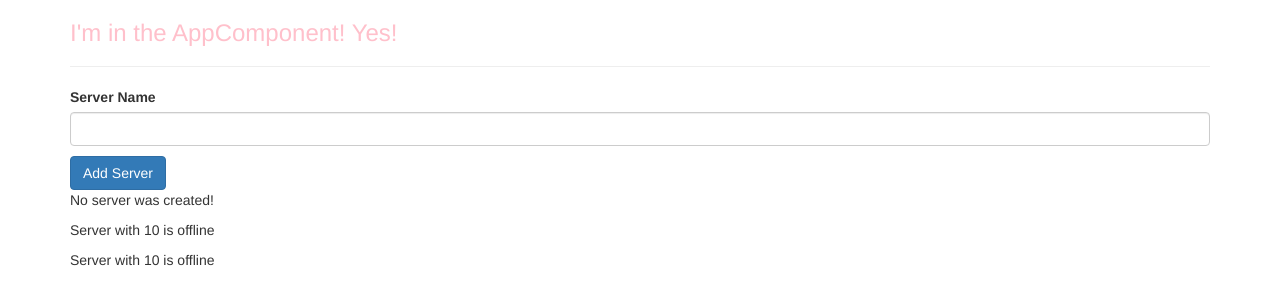
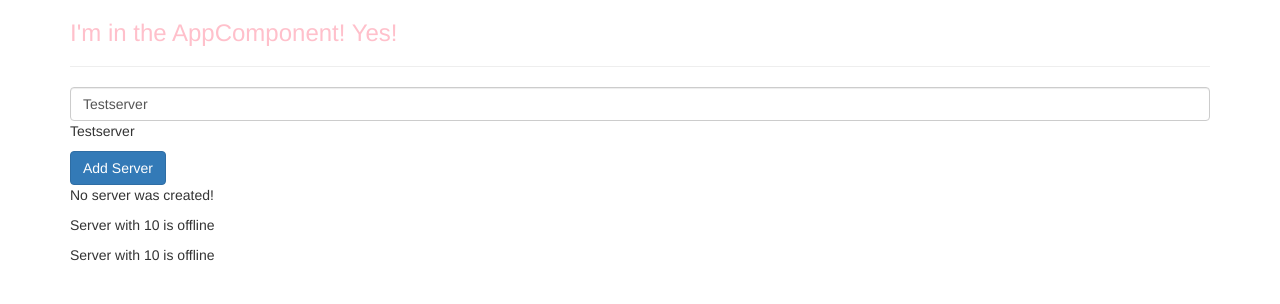
Before and after one commit to MrSharp12/angular-5-training, an Angular app: page / in a window 1280 px wide. Shown: the top 304 px of the page. Built offline with nearby package versions, Linux system fonts and the light colour scheme.

Commit message:
two-way binding

```diff
--- a/src/app/servers/servers.component.html
+++ b/src/app/servers/servers.component.html
@@ -1,11 +1,22 @@
-<!-- $event is a reserved variable name that you can use in the template -->
-<!-- for event binding -->
-<!-- it will fetch the event data -->
-<label>Server Name</label>
+<!-- two-way databiding combines property and event binding -->
+<!-- [()] is the syntax for two-way databinding-->
+<!-- must use special directive, ngModel, for two-way databinding -->
+<!-- to be able to use ngModel, the FormsModule (from @angular/forms) -->
+<!-- needs to be added to the imports[]array in the AppModule -->
+<!-- should be there by default in a CLI project -->
+<!-- two-way works in the following way -->
+<!-- it will trigger on the input event -->
+<!-- and update the value of the component automatically, as well the input-->
+
+<!-- <label>Server Name</label>
 <input
   type="text"
   class="form-control"
-  (input)="onUpdateServerName($event)">
+  (input)="onUpdateServerName($event)"> -->
+  <input
+    type="text"
+    class="form-control"
+    [(ngModel)]="serverName">
   <p>{{ serverName }}</p>
 <button
   class="btn btn-primary"
--- a/src/app/servers/servers.component.ts
+++ b/src/app/servers/servers.component.ts
@@ -13,7 +13,7 @@ import { Component, OnInit } from '@angular/core';
 export class ServersComponent implements OnInit {
   allowNewServer = false;
   serverCreationStatus = 'No server was created!';
-  serverName = '';
+  serverName = 'Testserver';
 
   constructor() {
     setTimeout(() => {
```
Also changed, not shown: 1 other file (tests, documents, lock files or other folders).
